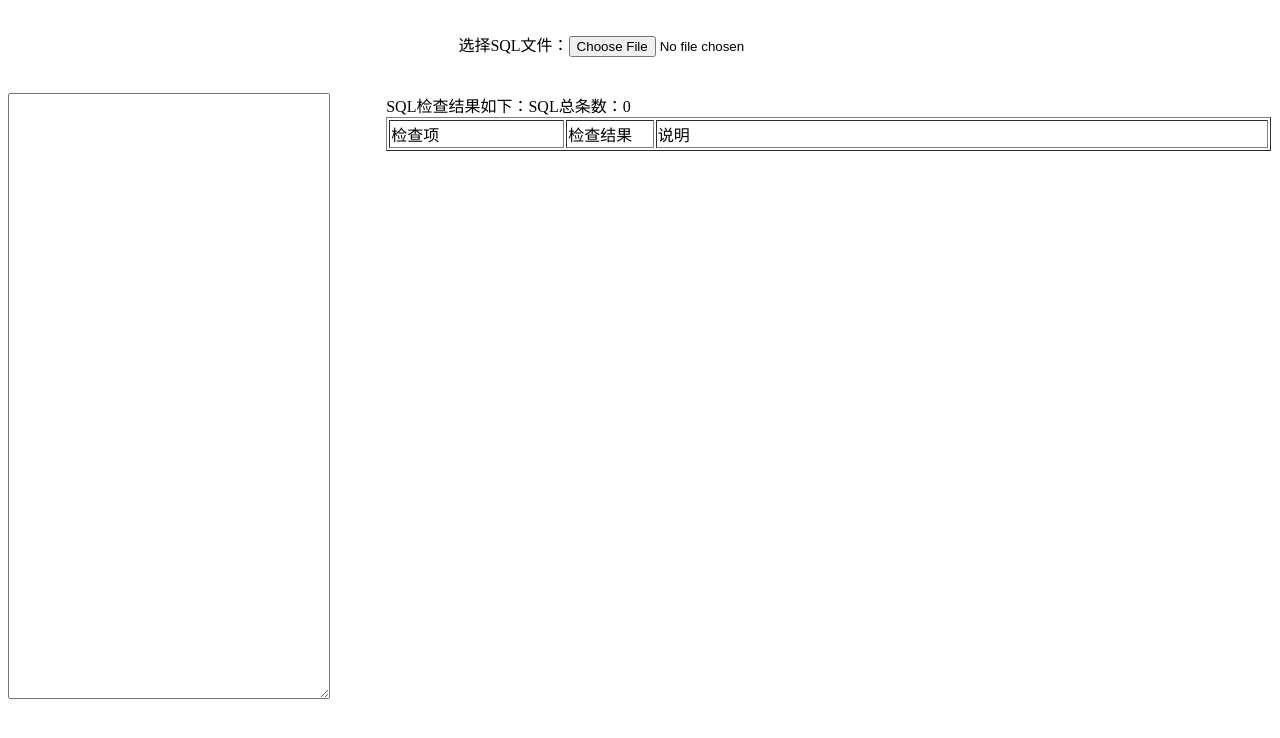
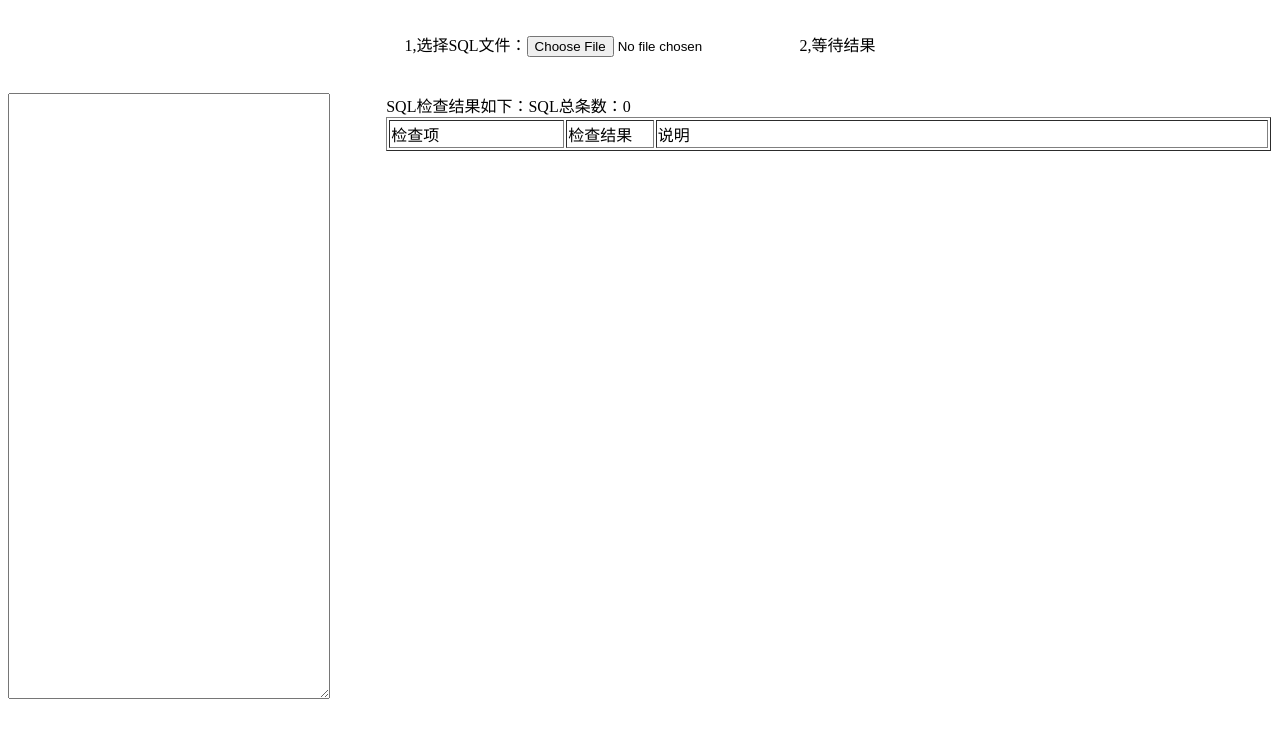
Before and after one commit to yanchangyou/sql-checker, a plain HTML site: page index.html in a window 1280 px wide. Drawn offline with Linux system fonts and the light colour scheme.

Commit message:
添加步骤说明

```diff
--- a/index.html
+++ b/index.html
@@ -100,7 +100,8 @@
  </script>
  <div>
        <div style="text-align:center;">
-          <label>选择SQL文件：</label><input type="file" id="uploadFile" onchange="readLocalFile()"; />
+          <label>1,选择SQL文件：</label><input type="file" id="uploadFile" onchange="readLocalFile()"; />
+           &nbsp;&nbsp;&nbsp;&nbsp;2,等待结果
         </div>
         <br/>  <br/>
         <div >
```
